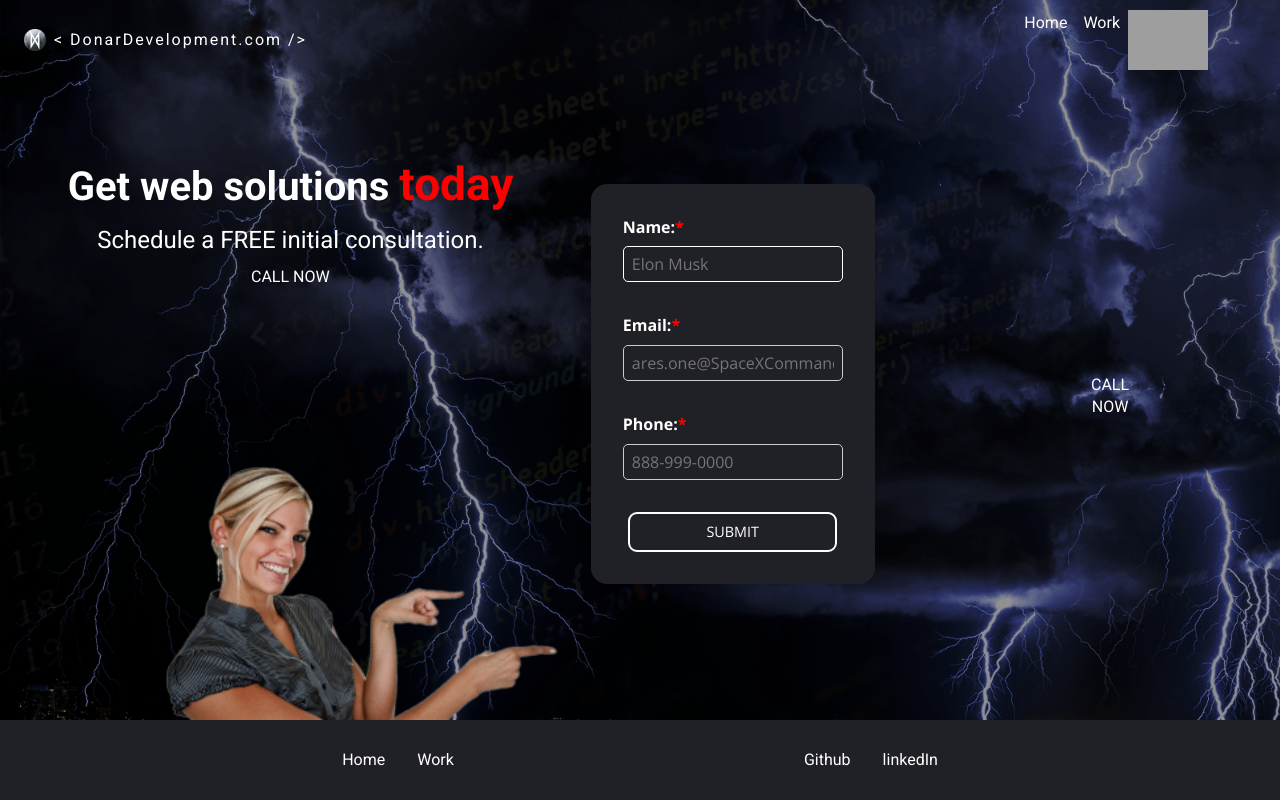
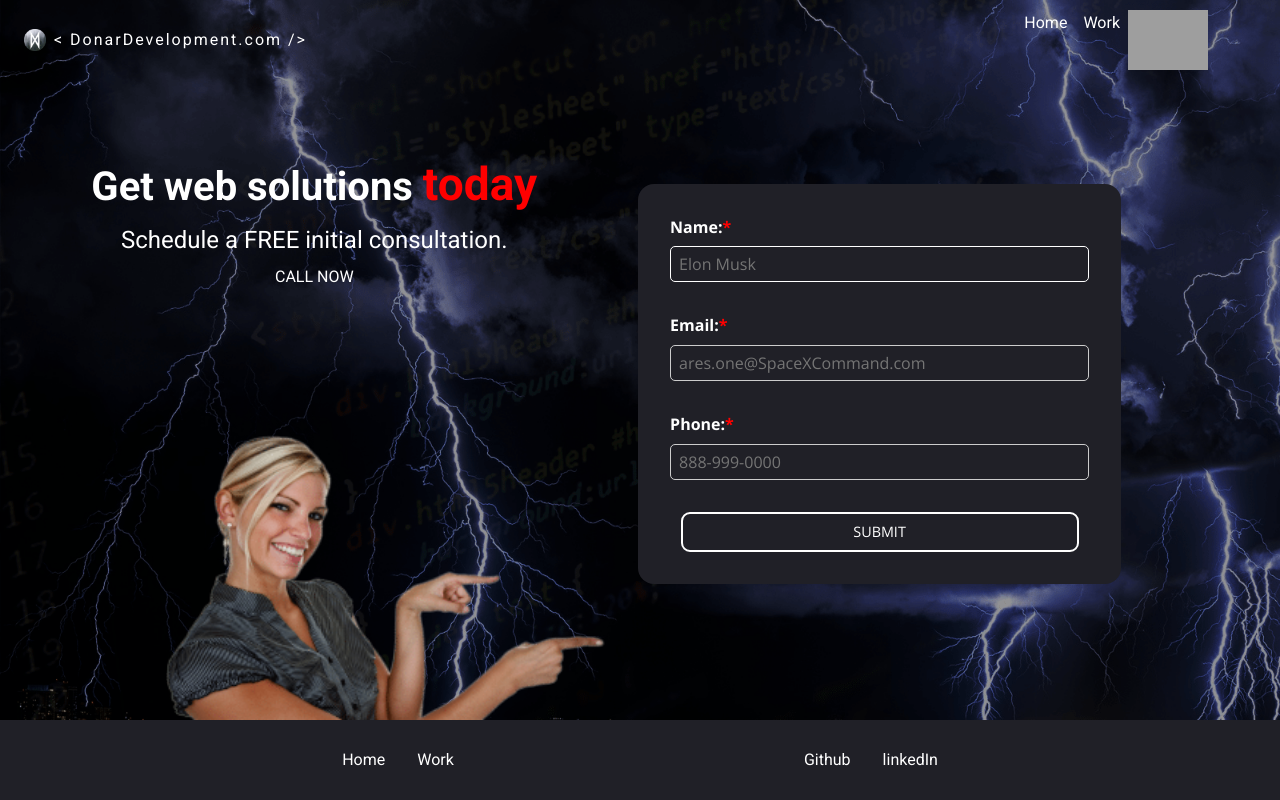
Before and after one commit to dricardo1/Donar_Development, a website built with Parcel: page contact.html in a window 1280 px wide. Built offline with nearby package versions, Linux system fonts and the light colour scheme; grey boxes are pictures that could not be loaded; a web font is replaced by a local one.

Commit message:
Remove Call Now

```diff
--- a/contact.html
+++ b/contact.html
@@ -89,7 +89,7 @@
               <button type="submit" class="submit-btn form-btn">SUBMIT</button>
             </div>
           </form>
-          <span class="revealTitle contact-btn"><a class="link-style white" href="tel:+18139552819">CALL NOW</a></span>
+          <!-- <span class="revealTitle contact-btn"><a class="link-style white" href="tel:+1">CALL NOW</a></span> -->
         </section>
     </div>
     <footer class="footer">
```
